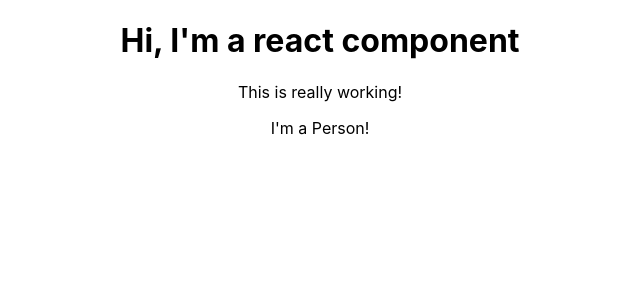
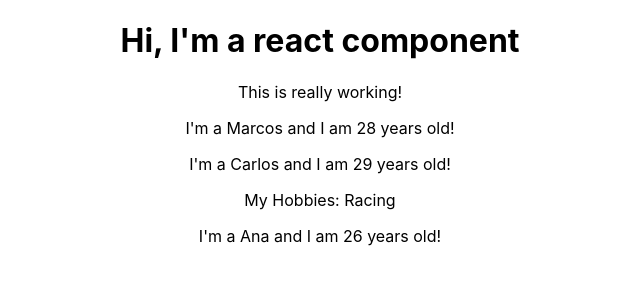
Before and after one commit to johnatanborges/react-complete-guide-course, a React (Create React App) app: page / in a window 1280 px wide. Shown: the top 300 px of the page, without its empty margins (320-960 px from the left). Built offline with nearby package versions, Linux system fonts and the light colour scheme.

Commit message:
feat: passing props Person component

```diff
--- a/src/App.js
+++ b/src/App.js
@@ -6,7 +6,9 @@
         <div className="App">
             <h1>Hi, I'm a react component</h1>
             <p>This is really working!</p>
-            <Person />
+            <Person name="Marcos" age="28" />
+            <Person name="Carlos" age="29" >My Hobbies: Racing</Person>
+            <Person name="Ana" age="26" />
         </div>
     );
 }
--- a/src/Components/Person.jsx
+++ b/src/Components/Person.jsx
@@ -1,6 +1,9 @@
-const Person = () => {
+const Person = (props) => {
     return (
-        <p>I'm a Person!</p>
+        <div>
+            <p>I'm a {props.name} and I am {props.age} years old!</p>
+            <p>{props.children}</p>
+        </div>
     );
 }
 
```
